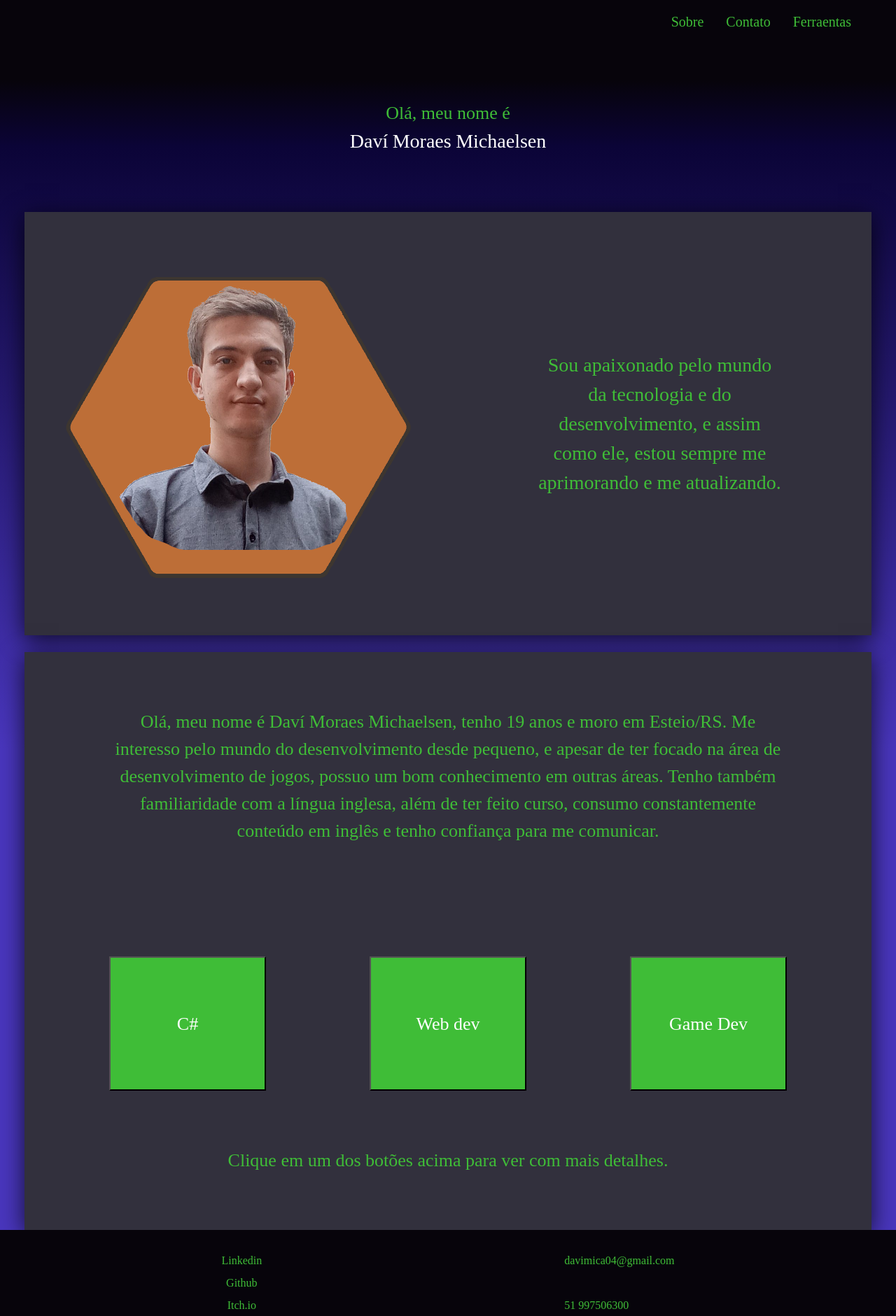
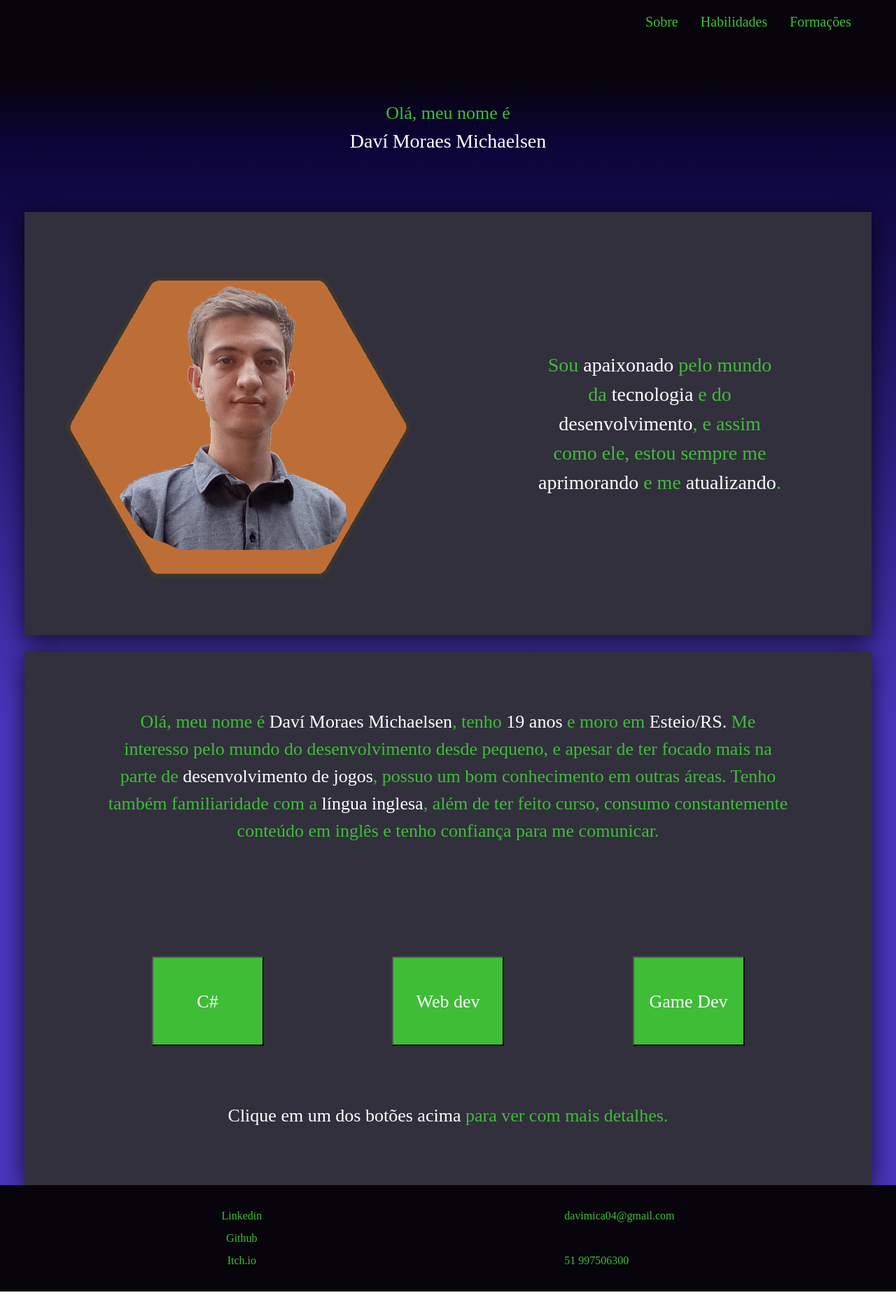
Before and after one commit to mica-davi/Michaelsen-Web-Page, a website built with Vite: page index.html in a window 1280 px wide. Shown: the whole page at 70% size. After the commit the page ends 1846 px from the top, so only its background shows below. Built offline with nearby package versions, Linux system fonts and the light colour scheme.

Commit message:
Animations, references, and more stuff :)

```diff
--- a/index.html
+++ b/index.html
@@ -12,16 +12,16 @@
 
     <nav>
       <div class="top-nav">
-        <a href="#">
+        <a href="#about">
           Sobre
         </a>
 
-        <a href="#">
-          Contato
+        <a href="#skills">
+          Habilidades
         </a>
 
         <a href="#">
-          Ferraentas
+          Formações
         </a>
       </div>
     </nav>
@@ -32,7 +32,7 @@
         <div class="section-color--default section-boxshadow vertical-margin--500">
           <div class="even-columns">
             <img class="presentation-self | grid-center" src="images/Davi Icone.png" alt="Foto de Davi Moraes Michaelsen">
-            <p class="presentation-text | font-color--default grid-center">Sou apaixonado pelo mundo da tecnologia e do desenvolvimento, e assim como ele, estou sempre me aprimorando e me atualizando.</p>
+            <p class="presentation-text | font-color--default grid-center">Sou <span class="important-text">apaixonado</span> pelo mundo da <span class="important-text">tecnologia</span> e do <span class="important-text">desenvolvimento</span>, e assim como ele, estou sempre me <span class="important-text">aprimorando</span> e me <span class="important-text">atualizando</span>.</p>
           </div>
         </div>
       </div>
@@ -41,21 +41,23 @@
     <section>
       <div class="container">
         <div class="main-section | section-color--default section-boxshadow">
-          <div class="about-container">
-            <p class="about-text | vertical-margin--1200">Olá, meu nome é Daví Moraes Michaelsen, tenho 19 anos e moro em Esteio/RS.
+
+          <div class="about-container" id="about">
+            <p class="about-text | vertical-margin--1200">Olá, meu nome é <span class="important-text">Daví Moraes Michaelsen</span>, tenho <span class="important-text">19 anos</span> e moro em <span class="important-text">Esteio/RS.</span>
               Me interesso pelo mundo do desenvolvimento desde pequeno, e apesar de ter
-              focado na área de desenvolvimento de jogos, possuo um bom conhecimento em outras
-              áreas. Tenho também familiaridade com a língua inglesa, além de ter feito curso,
+              focado mais na parte de <span class="important-text">desenvolvimento de jogos</span>, possuo um bom conhecimento em outras
+              áreas. Tenho também familiaridade com a <span class="important-text">língua inglesa</span>, além de ter feito curso,
               consumo constantemente conteúdo em inglês e tenho confiança para me comunicar.
             </p>
           </div>
 
-          <Div class="skills-wrapper">
+          <Div class="skills-wrapper" id="skills">
             <button class="button-default" id="c_button">C#</button>
             <button class="button-default" id="web_button">Web dev</button>
             <button class="button-default" id="game_button">Game Dev</button>
           </Div>
-          <p id="skill_text" class="skills-text | font-color--default vertical-margin--1200">Clique em um dos botões acima para ver com mais detalhes.</p>
+          <p id="skill_text" class="skills-text | font-color--default vertical-margin--1200"><span class="important-text">Clique em um dos botões acima</span> para ver com mais detalhes.</p>
+
         </div>
       </div>
     </section>
--- a/main.js
+++ b/main.js
@@ -3,16 +3,16 @@ document.getElementById("web_button").addEventListener("click", ChangeToWeb)
 document.getElementById("game_button").addEventListener("click", ChangeToGame)
 
 function ChangeToC(skill){
-    let newText = "C# é a linguagem em que tenho mais prática. Uso ela para estudar sobre Programação Orientada à Objetos e para grande parte dos meus projetos. Possuo também um conhecimento básico com XUnit e Fluent Assertions para realizar testes unitários.";
+    let newText = "<span class='important-text'>C#</span> é a linguagem em que tenho <span class='important-text'>mais prática.</span> Uso ela para estudar sobre <span class='important-text'>Programação Orientada à Objetos</span> e para grande parte dos meus projetos. Possuo também um conhecimento básico com <span class='important-text'>XUnit e Fluent Assertions</span> para realizar testes unitários.";
     document.getElementById("skill_text").innerHTML = newText;
 }
 
 function ChangeToWeb(skill){
-    let newText = "Possuo conhecimento nas linguagens HTML, CSS e JavaScript. Este website foi feito completamente do 0 usando apenas essas ferramentas. Durante meus estudos também aprendi bastante sobre integração de banco de dados com Websites";
+    let newText = "Possuo conhecimento nas linguagens <span class='important-text'>HTML, CSS e JavaScript.</span> Este website foi feito <span class='important-text'>completamente do 0</span> usando apenas essas ferramentas. Durante meus estudos também aprendi bastante sobre <span class='important-text'>integração de banco</span> de dados com Websites";
     document.getElementById("skill_text").innerHTML = newText;
 }
 
 function ChangeToGame(skill){
-    let newText = "Há anos estudo sobre desenvolvimento de jogos na Unity, principalmente jogos em 2D. Estudar programação de jogos e game design é um hobby que pretendo tornar trabalho!";
+    let newText = "Há anos estudo sobre desenvolvimento de jogos na <span class='important-text'>Unity</span>, principalmente <span class='important-text'>jogos em 2D</span>. Estudar programação de jogos e game design é um hobby que pretendo tornar <span class='important-text'>trabalho!</span>";
     document.getElementById("skill_text").innerHTML = newText;
 }
--- a/style.css
+++ b/style.css
@@ -46,6 +46,8 @@ ol[role='list'] {
 }
 
 /* Set core root defaults */
+
+html,
 html:focus-within {
   scroll-behavior: smooth;
 }
@@ -110,18 +112,9 @@ body{
   flex-direction: row;
   justify-content: space-between;
   margin-inline: auto;
-  width: 80%;
+  width: 70%;
 }
 
-.button-default{
-  height: 12rem;
-  width: 14rem;
-  margin-top: var(--size-1200);
-  background-color: var(--clr-accent-200);
-  font-size: var(--fs-600);
-  color: var(--clr-font-100);
-  cursor: pointer;
-}
 .main-section{
   display: flex;
   flex-direction: column;
@@ -138,15 +131,32 @@ body{
   font-size: var(--fs-600);
   max-width: 75ch;
 }
+.important-text{
+  color: var(--clr-font-100);
+}
+
 .skills-text{
   text-align: center;
   font-size: var(--fs-600);
   max-width: 75ch;
 }
 
+.button-default{
+  height: 8rem;
+  width: 10rem;
+  margin-top: var(--size-1200);
+  background-color: var(--clr-accent-200);
+  font-size: var(--fs-600);
+  color: var(--clr-font-100);
+  cursor: pointer;
+
+  transition-duration: .2s;
+}
+
 .button-default:hover,
 .button-default:focus-visible{
-  background-color: var(--clr-accent-300);
+  box-shadow: -2px 42px 72px -14px rgba(0,0,0,0.75);
+  transform: translateY(-5px);
 }
 
 .container{
@@ -252,6 +262,10 @@ body{
   justify-content: space-between;
 }
 
+.icon{
+  width: 3em;
+}
+
 /* Utility Classes */
 
 .font-color--default {
```
Also changed, not shown: images/Github icon.png (added), images/Itch icon.png (added), images/LinkedIn icon.png (added).
